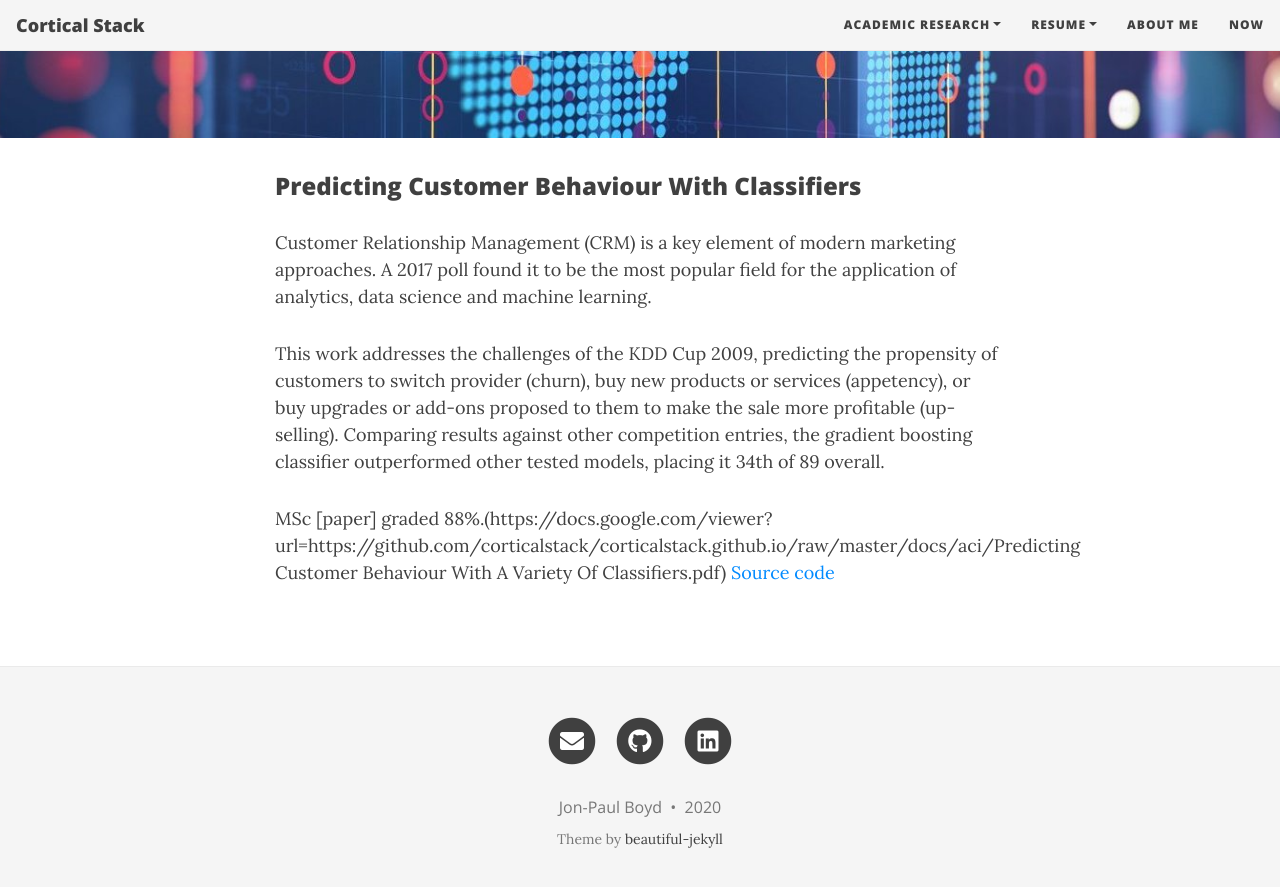
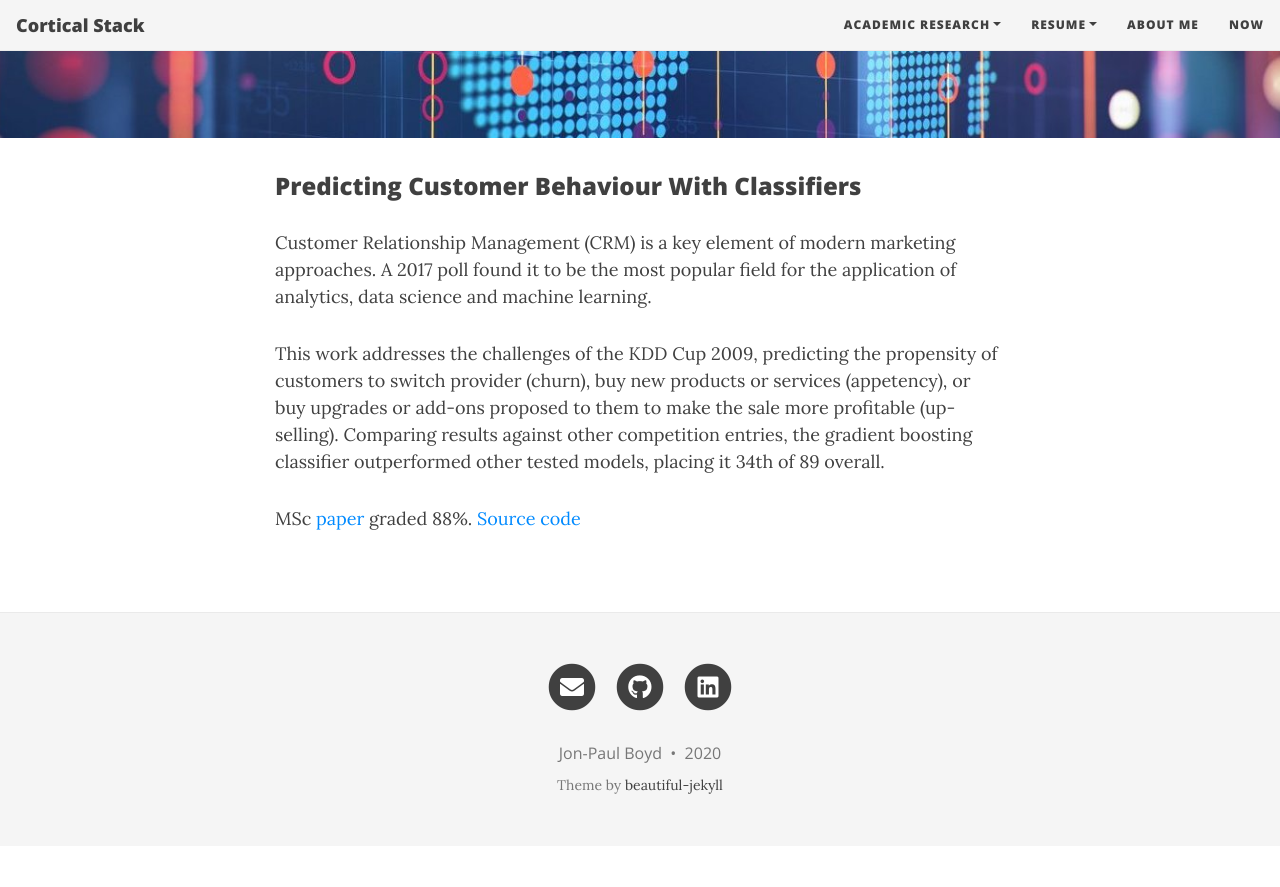
Before and after one commit to corticalstack/corticalstack.github.io, a Jekyll site: the page built from aci.md, in a window 1280 px wide and 900 px high, scrolled down 525 px. Shown: the top 887 px of the window. Built offline with Jekyll 4.4.1, drawn with Linux system fonts in a browser that asks for light colours; nearby versions of some CDN libraries; after the commit the page ends 1371 px from its top, so only the background shows below that.

Commit message:
Initial wip

```diff
--- a/aci.md
+++ b/aci.md
@@ -13,5 +13,5 @@
 (up-selling). Comparing results against other competition entries, the gradient boosting classifier outperformed other
 tested models, placing it 34th of 89 overall.
 
-MSc [paper] graded 88%.(https://docs.google.com/viewer?url=https://github.com/corticalstack/corticalstack.github.io/raw/master/docs/aci/Predicting Customer Behaviour With A Variety Of Classifiers.pdf)
+MSc [paper](https://docs.google.com/viewer?url=https://github.com/corticalstack/corticalstack.github.io/raw/master/docs/aci/Predicting Customer Behaviour With A Variety Of Classifiers.pdf) graded 88%.
  [Source code](https://github.com/corticalstack/KDDCup2009)
```
